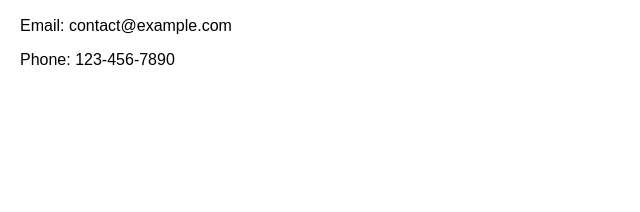
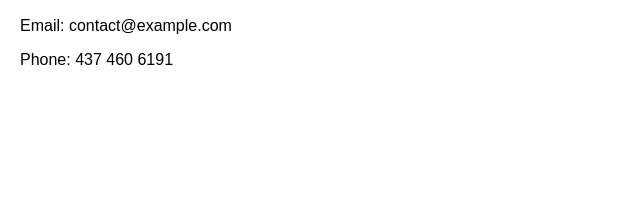
Before and after one commit to RAKIVISHNU/FirstProject, a plain HTML site: page index.html in a window 1280 px wide. Shown: the part 277-489 px from the top of the page, 0-640 px from the left. Drawn offline with Linux system fonts and the light colour scheme.

Commit message:
Update index.html
Ph number Modified

```diff
--- a/index.html
+++ b/index.html
@@ -38,7 +38,7 @@
 
         <h2>Contact Us</h2>
         <p>Email: contact@example.com</p>
-        <p>Phone: 123-456-7890</p>
+        <p>Phone: 437 460 6191</p>
     </main>
     <footer>
         &copy; 2023 Your Company Name. All rights reserved.
```
